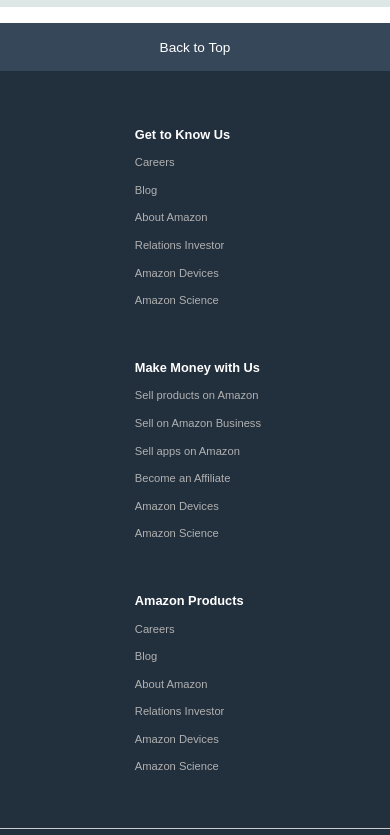
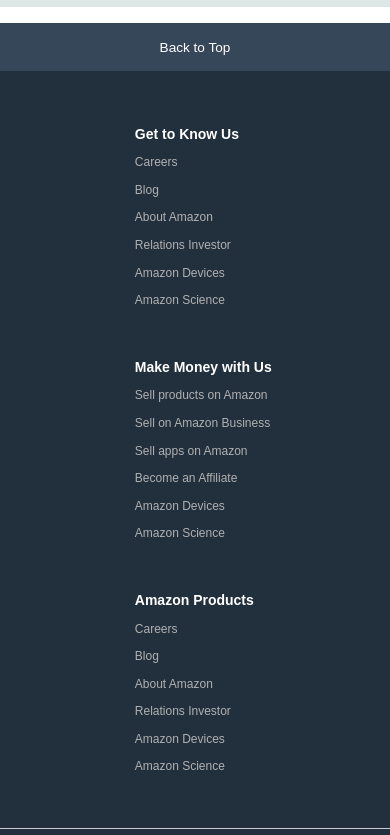
Before and after one commit to Kshitij1809/com, a plain HTML site: page index.html in a window 390 px wide. Shown: the part 3660-4495 px from the top of the page. Drawn offline with Linux system fonts and the light colour scheme.

Commit message:
Update media-queries.css

```diff
--- a/css/media-queries.css
+++ b/css/media-queries.css
@@ -38,10 +38,10 @@
     }
 
     .foot-panel2 .foot ul li p {
-        font-size: 0.8rem;
+        font-size: 14px;
     }
     .foot-panel2 .foot ul li a {
-        font-size: 0.7rem;
+        font-size: 12px;
     }
 }
 
```
